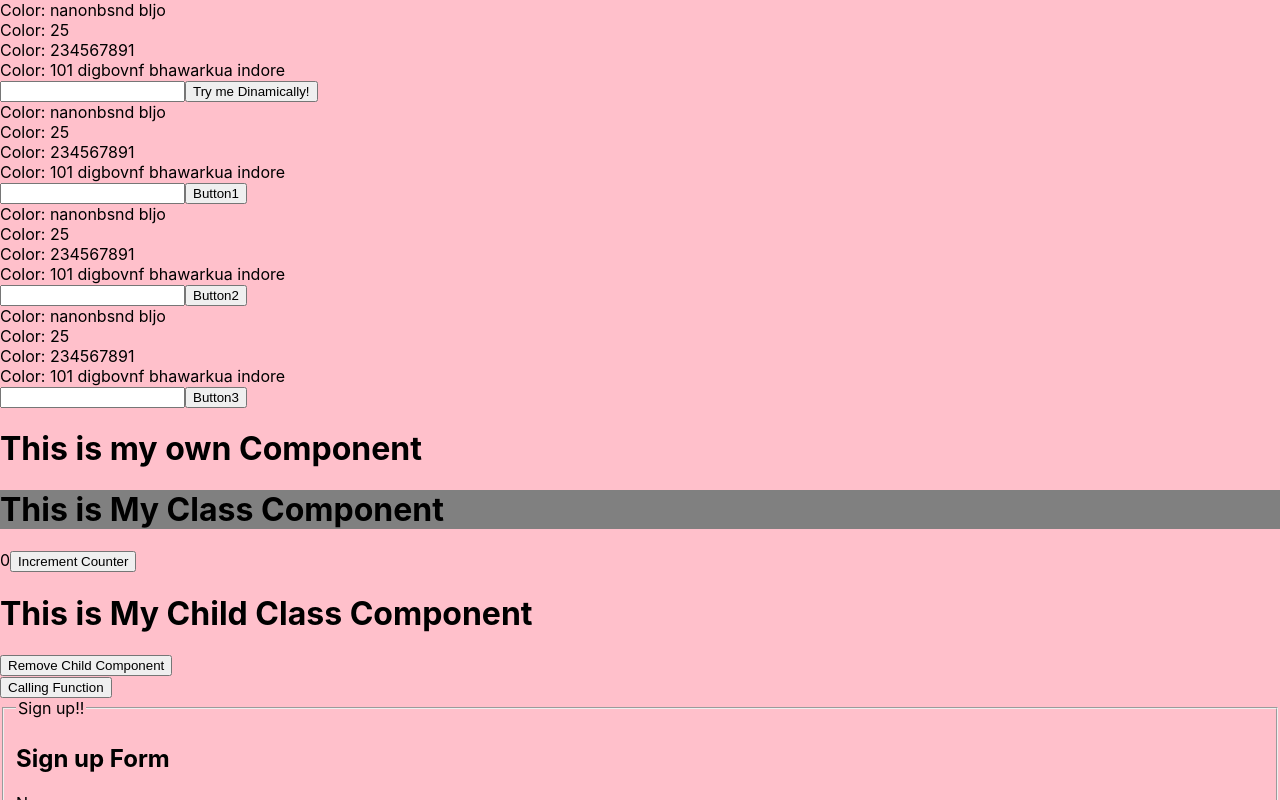
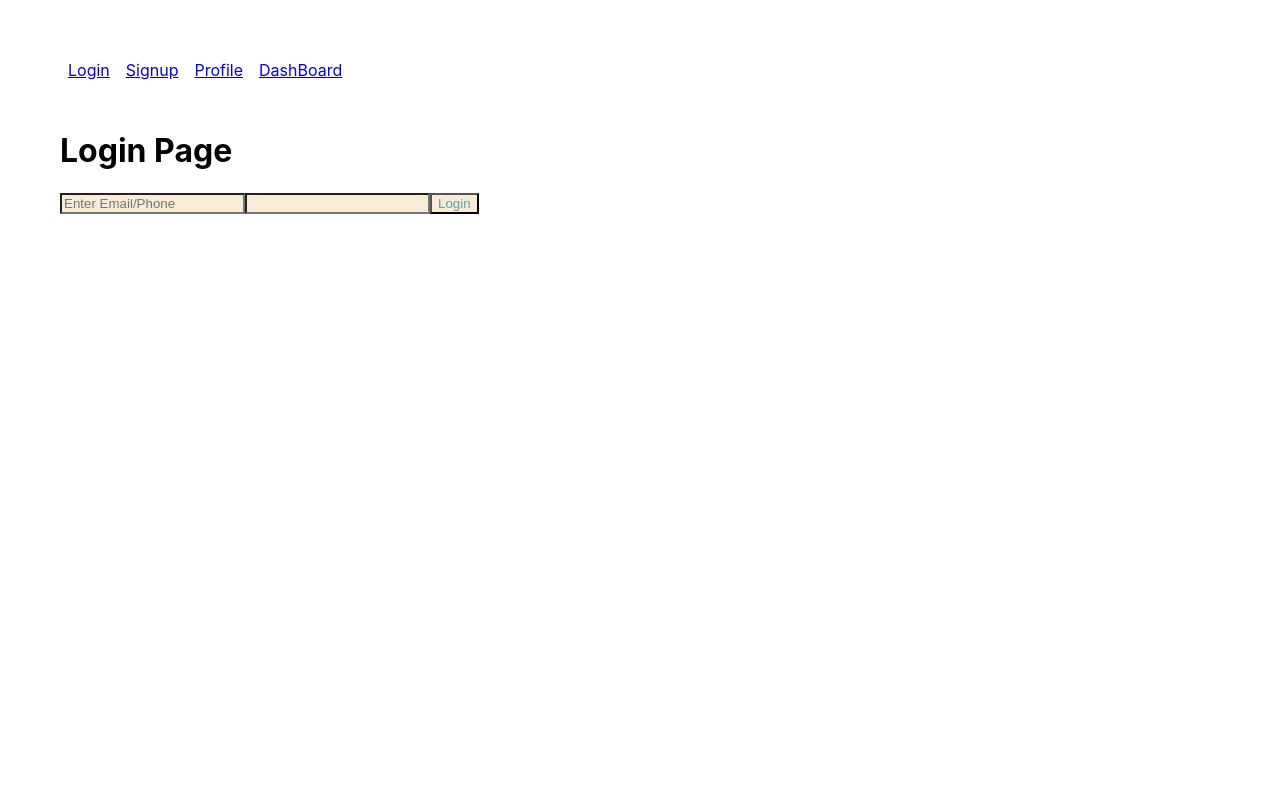
Before and after one commit to y2000-g/react-learning, a React (Create React App) app: page / in a window 1280 px wide. Shown: the top 800 px of the page. Built offline with nearby package versions, Linux system fonts and the light colour scheme.

Commit message:
Learning Router and Navigation

```diff
--- a/package.json
+++ b/package.json
@@ -35,5 +35,8 @@
       "last 1 firefox version",
       "last 1 safari version"
     ]
+  },
+  "devDependencies": {
+    "react-router-dom": "^7.8.2"
   }
 }
--- a/src/index.js
+++ b/src/index.js
@@ -3,11 +3,28 @@ import ReactDOM from 'react-dom/client';
 import './index.css';
 import App from './App';
 import reportWebVitals from './reportWebVitals';
+import {BrowserRouter, Routes, Route} from 'react-router-dom';
+import Login from './routeExample/Login';
+import Profile from './routeExample/Profile';
+import Signup from './routeExample/Signup';
+import Dashboard from './routeExample/Dashboard';
+import Navigation from './routeExample/Navigation';
 
 const root = ReactDOM.createRoot(document.getElementById('root'));
 root.render(
   // <React.StrictMode>
-    <App color="pink" size="25" />
+    // <App color="pink" size="25" />
+    // BrowserRouter -> Routes -> Route (Multiple) -> Route(Multiple)
+    <BrowserRouter>
+      <Routes>
+        <Route path="/" element={<Navigation/>}>
+        <Route index element={<Login/>}/>
+        <Route path="profile" index element={<Profile/>}/>
+        <Route path="signup"index element={<Signup/>}/>
+        <Route path="dashboard"index element={<Dashboard/>}/>
+        </Route>
+      </Routes>
+    </BrowserRouter>
   // </React.StrictMode>
 );
 
--- /dev/null
+++ b/src/routeExample/Component/EmailComponent.js
@@ -0,0 +1,10 @@
+import styles from "../StylingModule/Input-style.module.css"
+
+let EmailComponent = (prop) =>
+{
+    return <input
+                type="text"
+                placeholder={prop.placeholder}
+                style={styles.input}/>
+}
+export default EmailComponent
--- /dev/null
+++ b/src/routeExample/Dashboard.js
@@ -0,0 +1,7 @@
+let Dashboard = () =>
+{
+    return <div>
+        <h1>dashboard Page</h1>
+    </div>
+}
+export default Dashboard;
--- /dev/null
+++ b/src/routeExample/Login.js
@@ -0,0 +1,13 @@
+import EmailComponent from "./Component/EmailComponent";
+
+let Login = () =>
+{
+    return <div>
+        <h1> Login Page</h1>
+        {/* <input type="text" placeholder="Enter Email/Phone number"/> */}
+        <EmailComponent placeholder="Enter Email/Phone"/>
+        <input type="password"/>
+        <input type="submit" value={"Login"}/>
+    </div>
+}
+export default Login;
--- /dev/null
+++ b/src/routeExample/Navigation.js
@@ -0,0 +1,50 @@
+import { Link, Outlet } from "react-router-dom";
+import "./Styling/Navigation.css"
+
+let Navigation = () =>
+{
+    // let myStylingObject = {
+    //     margin:"10px",
+    //     padding:"10px"
+    // }
+    // let myLinkStyle = {
+    //     margin:"8px"
+    // }
+    return(<div>
+        <nav>
+            <div
+            // style={myStylingObject}
+            >
+                <Link to="/" className="linkStyle"
+                // style={myLinkStyle}
+                >Login</Link>
+                <Link to="/signup"
+                // style={myLinkStyle}
+                >Signup</Link>
+                <Link to="/profile"
+                // style={myLinkStyle}
+                >Profile</Link>
+                <Link to="/dashBoard"
+                // style={myLinkStyle}
+                >DashBoard</Link>
+            </div>
+
+            {/* <ul>
+                <li>
+                    <Link to="/">Login</Link>
+                </li>
+                <li>
+                    <Link to="/signup">Signup</Link>
+                </li>
+                 <li>
+                    <Link to="/profile">Profile</Link>
+                </li>
+                 <li>
+                    <Link to="/dashBoard">DashBoard</Link>
+                </li>
+            </ul> */}
+        </nav>
+        <Outlet/>
+    </div>)
+}
+export default Navigation;
--- /dev/null
+++ b/src/routeExample/Profile.js
@@ -0,0 +1,7 @@
+let Profile = () =>
+{
+    return <div>
+        <h1>profile Page</h1>
+    </div>
+}
+export default Profile;
--- /dev/null
+++ b/src/routeExample/Signup.js
@@ -0,0 +1,11 @@
+import EmailComponent from "./Component/EmailComponent";
+
+let Signup = () =>
+{
+    return <div>
+        <h1>sign Up Page</h1>
+        <EmailComponent placeholder="Enter Email"/>
+        {/* <input type="text" placeholder="Enter Email/Phone number"/> */}
+    </div>
+}
+export default Signup;
--- /dev/null
+++ b/src/routeExample/Styling/Navigation.css
@@ -0,0 +1,11 @@
+div {
+        margin:10px;
+        padding:10px
+    }
+/* .linkStyle {
+        margin:8px;
+    } */
+
+a {
+    margin:8px;
+  }
--- /dev/null
+++ b/src/routeExample/StylingModule/Input-style.module.css
@@ -0,0 +1,4 @@
+input{
+    background-color:antiquewhite;
+    color: cadetblue;
+}
```
Also changed, not shown: 1 other file (tests, documents, lock files or other folders).
